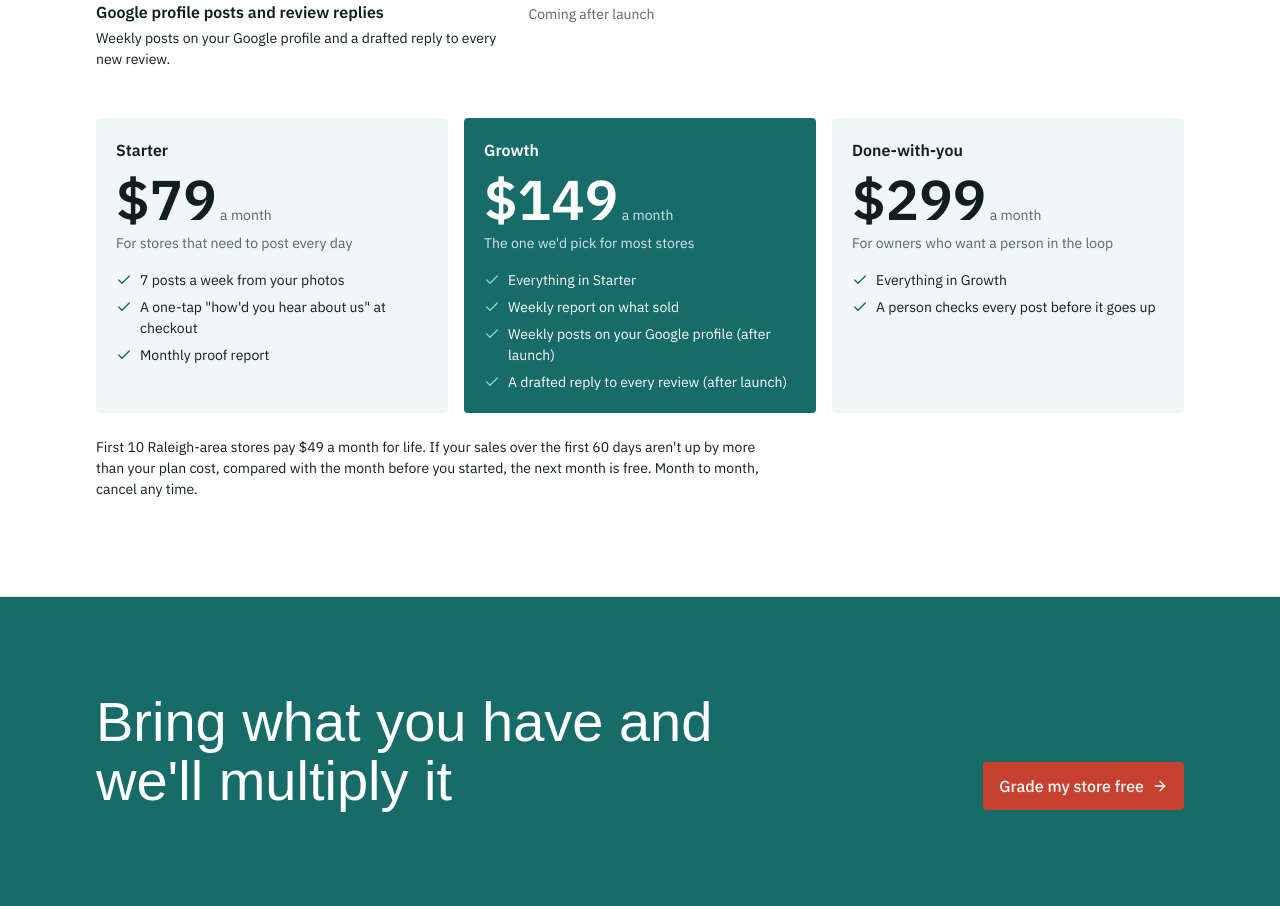
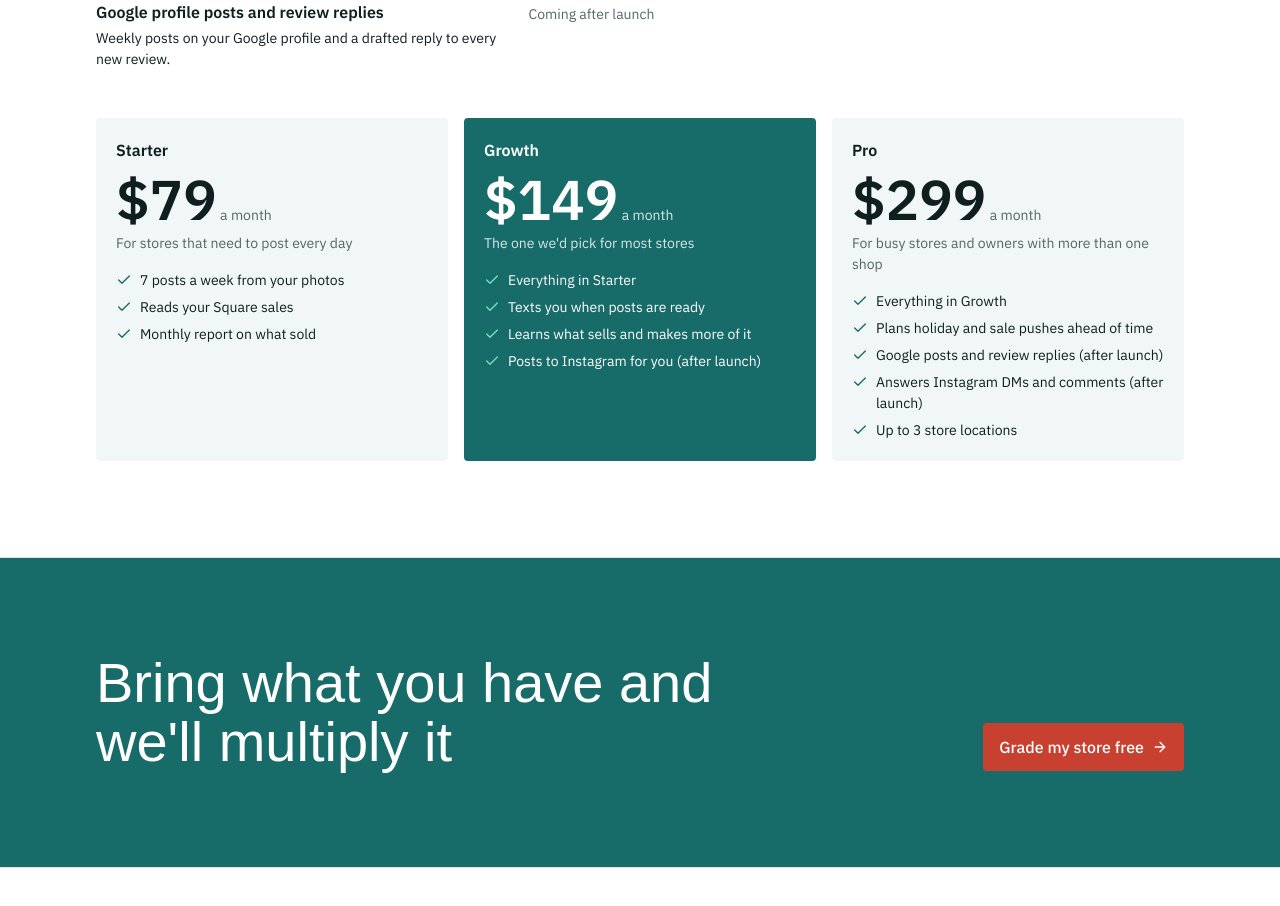
Before and after one commit to jacksonsanders13/2fish, a Next.js app: page / in a window 1280 px wide. Shown: the part 3240-4146 px from the top of the page. Built offline with nearby package versions, Linux system fonts and the light colour scheme; a web font is replaced by a local one.

Commit message:
Pricing: new Starter, Growth and Pro tiers built around the agent, no human post checks; drop the founding-price and guarantee footnote

```diff
--- a/src/components/landing/landing.tsx
+++ b/src/components/landing/landing.tsx
@@ -143,11 +143,6 @@ export function Landing() {
               </li>
             ))}
           </ul>
-          <p className="mt-6 max-w-2xl text-sm">
-            First 10 Raleigh-area stores pay $49 a month for life. If your sales over the first 60 days aren&apos;t
-            up by more than your plan cost, compared with the month before you started, the next month is free.
-            Month to month, cancel any time.
-          </p>
         </Step>
 
         {/* The ask, on the one dark band */}
@@ -173,7 +168,7 @@ const plans = [
     name: "Starter",
     price: 79,
     who: "For stores that need to post every day",
-    items: ["7 posts a week from your photos", "A one-tap \"how'd you hear about us\" at checkout", "Monthly proof report"],
+    items: ["7 posts a week from your photos", "Reads your Square sales", "Monthly report on what sold"],
     pick: false,
   },
   {
@@ -182,17 +177,23 @@ const plans = [
     who: "The one we'd pick for most stores",
     items: [
       "Everything in Starter",
-      "Weekly report on what sold",
-      "Weekly posts on your Google profile (after launch)",
-      "A drafted reply to every review (after launch)",
+      "Texts you when posts are ready",
+      "Learns what sells and makes more of it",
+      "Posts to Instagram for you (after launch)",
     ],
     pick: true,
   },
   {
-    name: "Done-with-you",
+    name: "Pro",
     price: 299,
-    who: "For owners who want a person in the loop",
-    items: ["Everything in Growth", "A person checks every post before it goes up"],
+    who: "For busy stores and owners with more than one shop",
+    items: [
+      "Everything in Growth",
+      "Plans holiday and sale pushes ahead of time",
+      "Google posts and review replies (after launch)",
+      "Answers Instagram DMs and comments (after launch)",
+      "Up to 3 store locations",
+    ],
     pick: false,
   },
 ];
```
